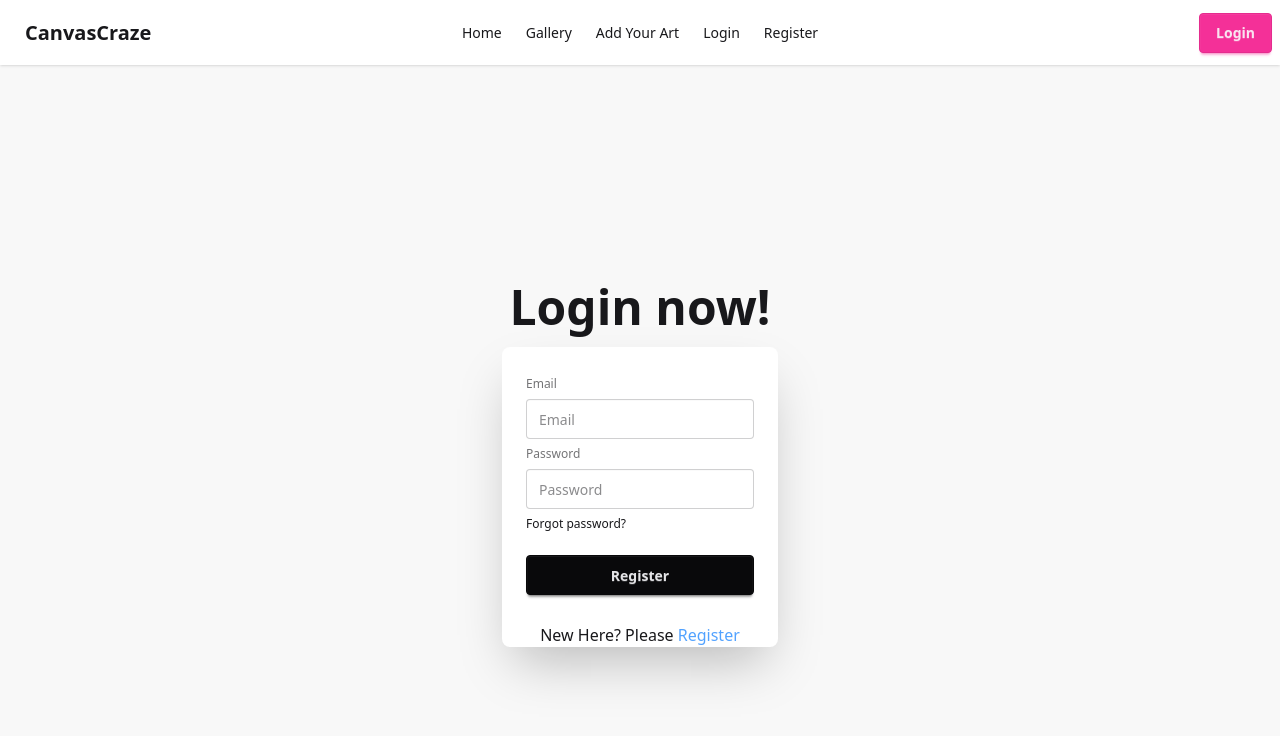
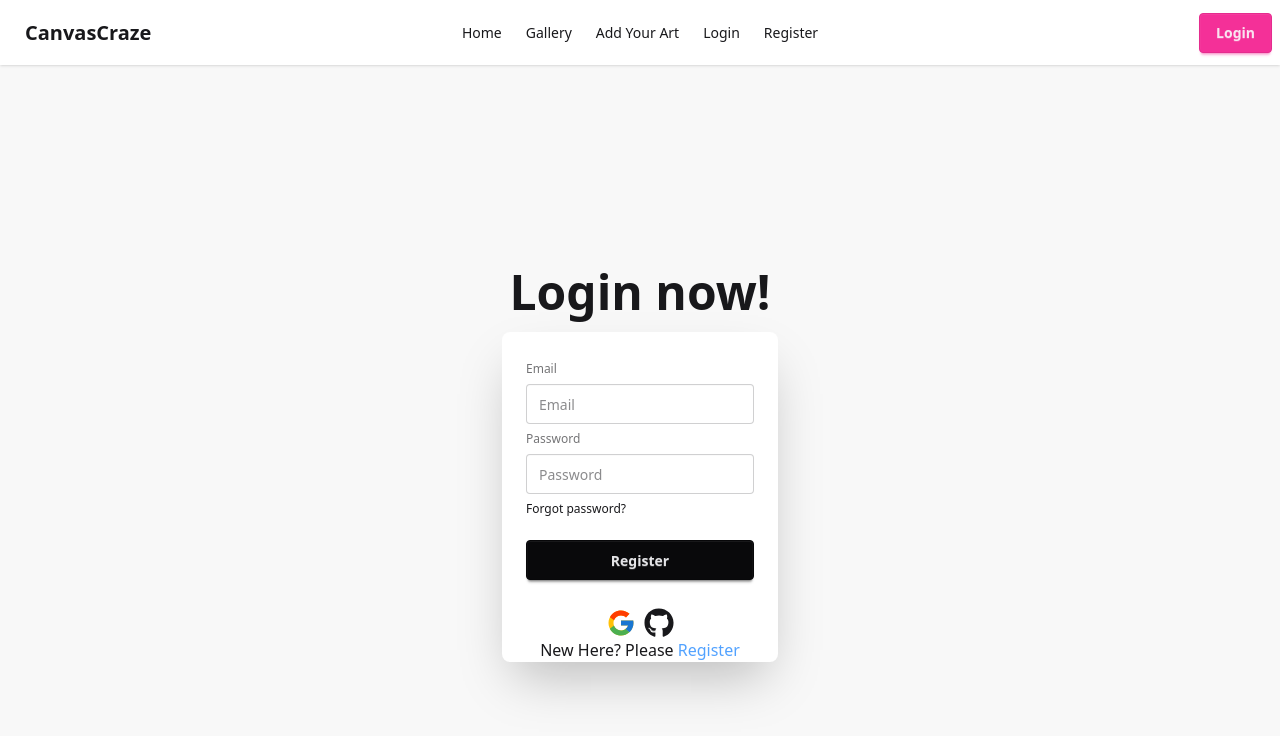
Before and after one commit to jnakht/canvascraze-client, a React (Vite) app: page /login in a window 1280 px wide. Shown: the top 736 px of the page. Built offline with nearby package versions, Linux system fonts and the light colour scheme; no server answers.

Commit message:
google login added

```diff
--- a/package.json
+++ b/package.json
@@ -16,6 +16,7 @@
     "match-sorter": "^8.0.0",
     "react": "^19.0.0",
     "react-dom": "^19.0.0",
+    "react-icons": "^5.5.0",
     "react-router-dom": "^7.5.2",
     "react-toastify": "^11.0.5",
     "sort-by": "^1.2.0",
--- a/src/pages/Login.jsx
+++ b/src/pages/Login.jsx
@@ -1,12 +1,15 @@
-import React from 'react';
+import React, { useEffect } from 'react';
 import { authContextHook } from '../utility/AuthHooks';
 import { Link, useLocation, useNavigate } from 'react-router-dom';
+import { FaGithub } from "react-icons/fa";
+import { FcGoogle } from "react-icons/fc";
 
 const Login = () => {
-    const {userLogin} = authContextHook();
+    const {userLogin, googleLogin, user} = authContextHook();
     const location = useLocation();
     console.log('this is the location in the login page: ', location);
     const navigate = useNavigate();
+
     const handleLogin = e => {
         e.preventDefault();
         const form = e.target;
@@ -27,6 +30,16 @@ const Login = () => {
         })
 
     }
+    const handleGoogleLogin = () => {
+        googleLogin()
+        .then(result => {
+            console.log(result.user);
+            navigate(location?.state ? location.state : '/');
+        })
+        .catch(error => {
+            console.error(error);
+        })
+    }
     return (
         <div className="hero bg-base-200 min-h-screen">
         <div className="hero-content flex-col">
@@ -46,6 +59,12 @@ const Login = () => {
                     </fieldset>
                 </div>
                 </form>
+                {/* google or github login  */}
+                <div className='flex gap-2 mx-auto'>
+                    <span onClick={handleGoogleLogin} className='text-3xl'><FcGoogle /></span>
+                    <span className='text-3xl'><FaGithub /></span>
+
+                </div>
                 <p className='text-center'>New Here? Please <Link to='/register' className="text-bold text-blue-400 ">Register</Link></p>
             </div>
         </div>
--- a/src/providers/AuthProvider.jsx
+++ b/src/providers/AuthProvider.jsx
@@ -1,12 +1,16 @@
 import { createContext, useEffect, useState } from "react";
 import auth from "../firebase/firebase.config";
-import { createUserWithEmailAndPassword, onAuthStateChanged, signInWithEmailAndPassword, signOut } from "firebase/auth";
+import { createUserWithEmailAndPassword, onAuthStateChanged, signInWithEmailAndPassword, signInWithPopup, signOut } from "firebase/auth";
+import { GoogleAuthProvider } from "firebase/auth";
 
 export const AuthContext = createContext(null);
 
 const AuthProvider = ({children}) => {
     const [user, setUser] = useState(null);
     const [loading, setLoading] = useState(true);
+    // auth provider
+    const googleProvider = new GoogleAuthProvider();
+
     // create user with email and password
     const createUser = (email, password) => {
         // setLoading(true);
@@ -16,6 +20,11 @@ const AuthProvider = ({children}) => {
     const userLogin = (email, password) => {
         // setLoading(true);
         return signInWithEmailAndPassword(auth, email, password);
+    }
+
+    // Google Login with pop up
+    const googleLogin = () => {
+        return signInWithPopup(auth, googleProvider);
     }
 
     // on auth state change
@@ -47,6 +56,7 @@ const AuthProvider = ({children}) => {
         createUser,
         userLogin,
         logOut,
+        googleLogin,
     }
     return (
         <AuthContext.Provider value={authInfo}>
```
Also changed, not shown: 1 other file (tests, documents, lock files or other folders).
